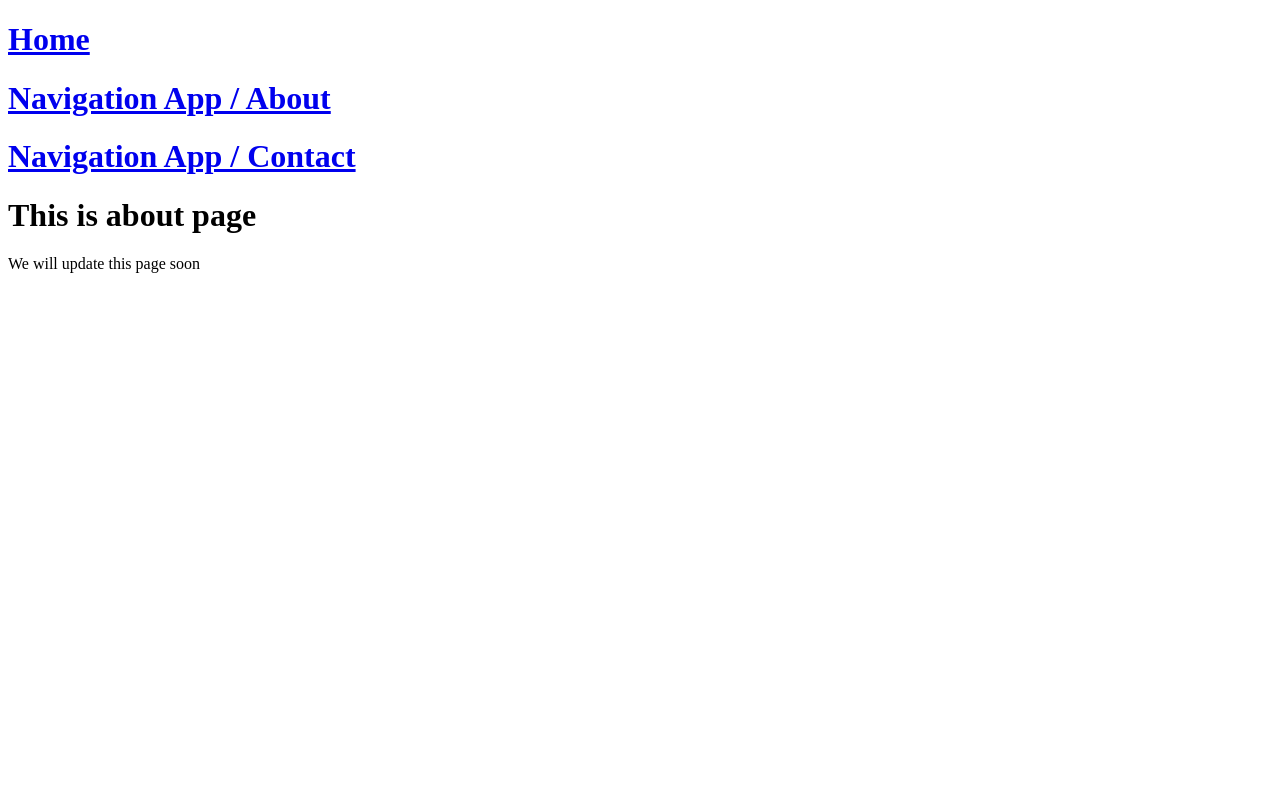
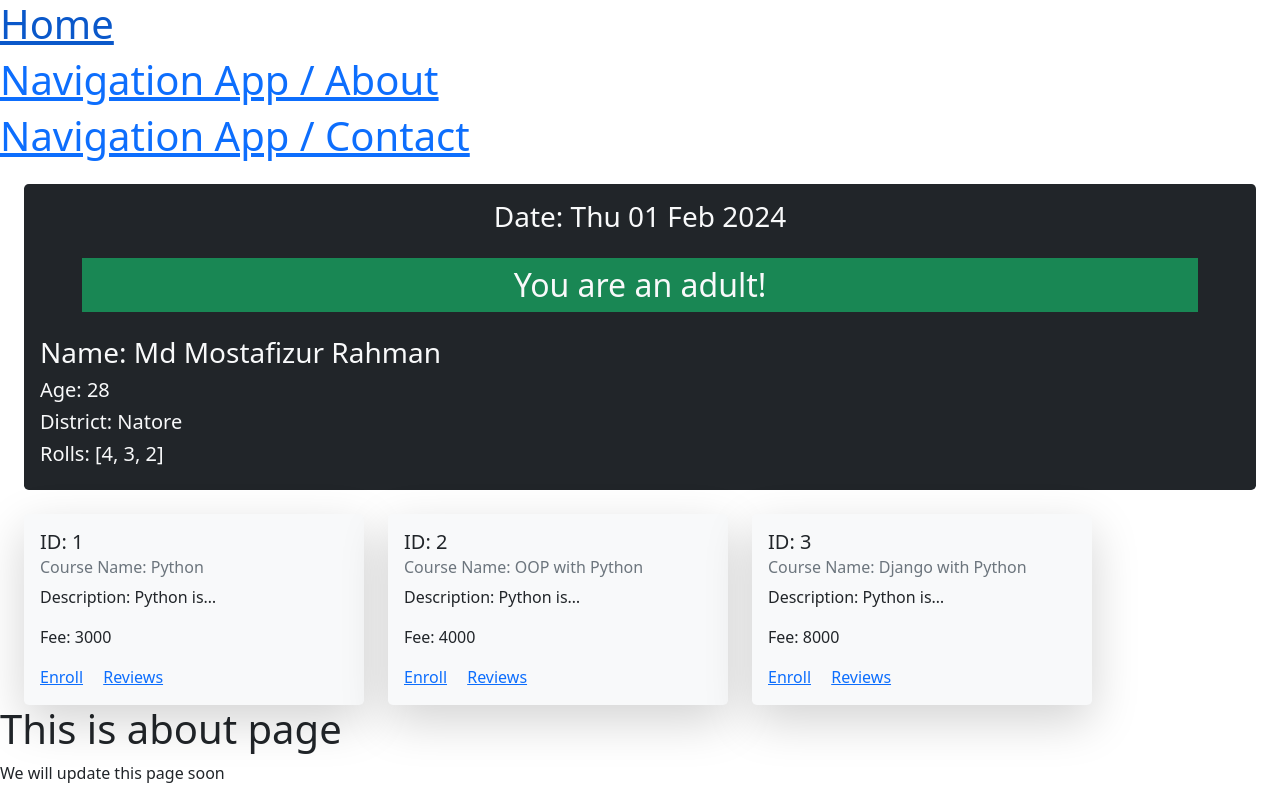
Before and after one commit to MostafizurSawon/software-development-with-js-and-django, a Django app: page /navigator/about/ in a window 1280 px wide. Before the commit the page ends 273 px from the top, so only its background shows below. Run offline with Django 4.2, Linux system fonts and the light colour scheme.

Commit message:
revise done

```diff
--- a/3-intro-to-django/10-working-with-django-templete/simple_page_navigator/navigator/templates/navigator/about.html
+++ b/3-intro-to-django/10-working-with-django-templete/simple_page_navigator/navigator/templates/navigator/about.html
@@ -4,13 +4,61 @@
     <meta charset="UTF-8" />
     <meta name="viewport" content="width=device-width, initial-scale=1.0" />
     <title>About</title>
+    <link href="https://cdn.jsdelivr.net/npm/bootstrap@5.0.2/dist/css/bootstrap.min.css" rel="stylesheet" integrity="sha384-EVSTQN3/azprG1Anm3QDgpJLIm9Nao0Yz1ztcQTwFspd3yD65VohhpuuCOmLASjC" crossorigin="anonymous">
+
   </head>
   <body>
     <h1><a href="/">Home</a></h1>
     <h1><a href="/navigator/about/">Navigation App / About</a></h1>
     <h1><a href="/navigator/contact/">Navigation App / Contact</a></h1>
 
+    <div class="m-4 bg-dark text-light rounded-3 p-3">
+    {% comment %} conditional statement  {% endcomment %}
+    <h3 class="text-center">Date: {{ date | date:"D d M Y" }}</h3>
+
+    <div class="container my-4 text-center">
+      {% if age >= 18 %}
+      <h2 class="bg-success text-light p-2">You are an adult!</h2>
+
+      {% elif age >= 15 and age <= 18 %}
+      <h2 class="bg-warning p-2">You are becoming an adult!</h2>
+
+      {% else %}
+      <h2 class="bg-danger p-2">You are not an adult!</h2>
+      {% endif %}
+    </div>
+
+      <h3>Name: {{ name }}</h3>
+      <h5>Age: {{ age }}</h5>
+      <h5>District: {{ district }}</h5>
+      <h5>Rolls: {{ rolls }}</h5>
+    </div>
+
+    {% comment %} loop {% endcomment %}
+    <div class="container row">
+    {% for course in courses %}
+
+      <div class="col">
+        <div class="card bg-light shadow-lg border-0 rounded-3">
+          <div class="card-body">
+            <h5 class="card-title">ID: {{course.id}}</h5>
+            <h6 class="card-subtitle mb-2 text-muted">Course Name: {{course.name}}</h6>
+            <p class="card-text">Description: {{course.des | truncatechars:10}}</p>
+            <p class="card-text">Fee: {{course.fee}}</p>
+            <a href="#" class="card-link">Enroll</a>
+            <a href="#" class="card-link">Reviews</a>
+          </div>
+        </div>
+      </div>
+
+    {% endfor %}
+
+    </div>
+
     <h1>This is about page</h1>
     <p>We will update this page soon</p>
   </body>
 </html>
+
+
+{% comment %} https://earthly.dev/blog/django-template-filters/ {% endcomment %}
--- a/3-intro-to-django/10-working-with-django-templete/simple_page_navigator/navigator/views.py
+++ b/3-intro-to-django/10-working-with-django-templete/simple_page_navigator/navigator/views.py
@@ -1,9 +1,34 @@
 from django.shortcuts import render
+import datetime
 
 # Create your views here.
 
 def about(request):
-    return render(request, 'navigator/about.html')
+    person = {'name':'Md Mostafizur Rahman', 'age': 28, 'date':datetime.datetime.now(), 'district': 'Natore', 'rolls':[4,3,2], 'courses':[
+        {
+            'id':1,
+            'name': 'Python',
+            'des': 'Python is a high-level, general-purpose programming language. Its design philosophy emphasizes code readability with the use of significant indentation.',
+            'fee': 3000
+
+        },
+        {
+            'id':2,
+            'name': 'OOP with Python',
+            'des': 'Python is a high-level, general-purpose programming language. Its design philosophy emphasizes code readability with the use of significant indentation.',
+            'fee': 4000
+
+        },
+        {
+            'id':3,
+            'name': 'Django with Python',
+            'des': 'Python is a high-level, general-purpose programming language. Its design philosophy emphasizes code readability with the use of significant indentation.',
+            'fee': 8000
+
+        }
+
+    ]}
+    return render(request, 'navigator/about.html', person)
 
 def contact(request):
     return render(request, 'navigator/contact.html')
--- a/3-intro-to-django/10-working-with-django-templete/simple_page_navigator/templates/home.html
+++ b/3-intro-to-django/10-working-with-django-templete/simple_page_navigator/templates/home.html
@@ -18,8 +18,8 @@
       <h1 class="text-light">You are here</h1>
       <p />
       <h1><a href="/">Home</a></h1>
-      <h1><a href="/navigator/about/">navigation App / About</a></h1>
-      <h1><a href="/navigator/contact/">navigation App / Contact</a></h1>
+      <h1><a href="/navigator/about/">Navigation App / About</a></h1>
+      <h1><a href="/navigator/contact/">Navigation App / Contact</a></h1>
     </div>
 
     <!-- Optional JavaScript; choose one of the two! -->
```
